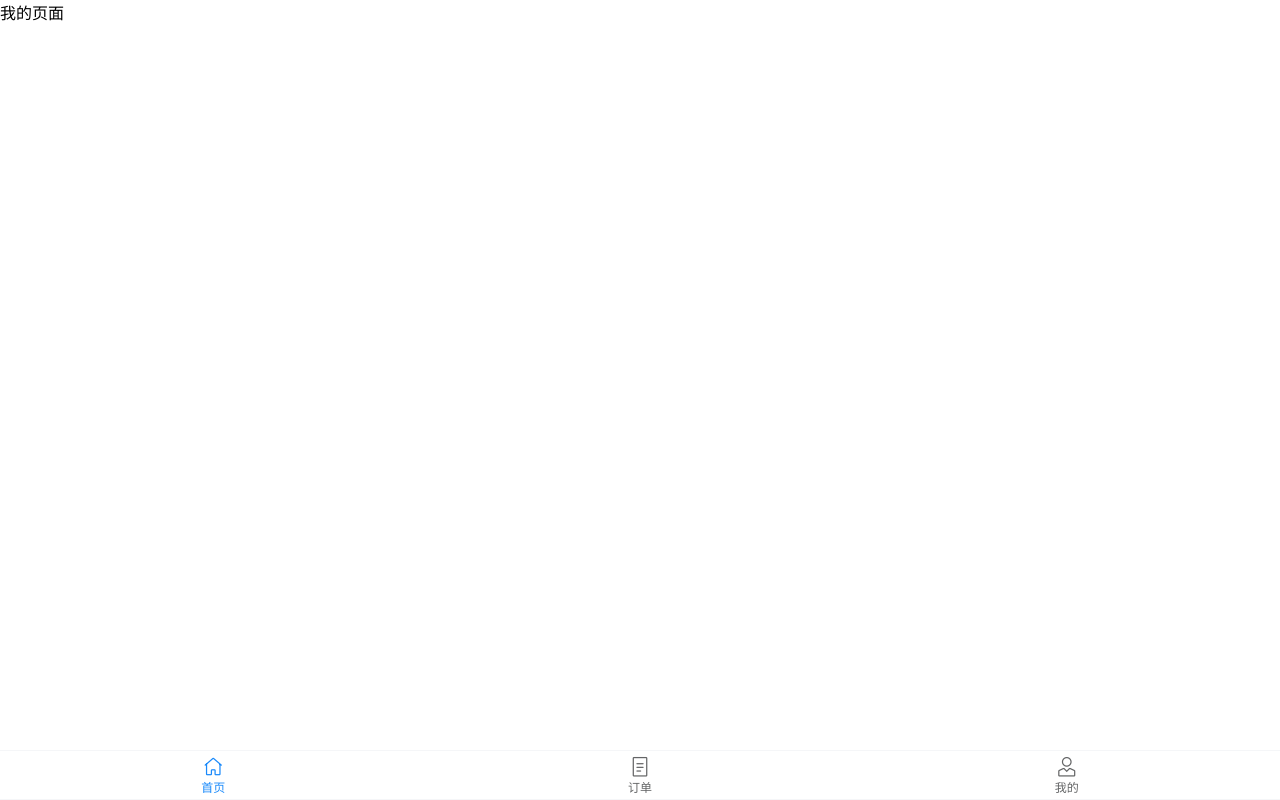
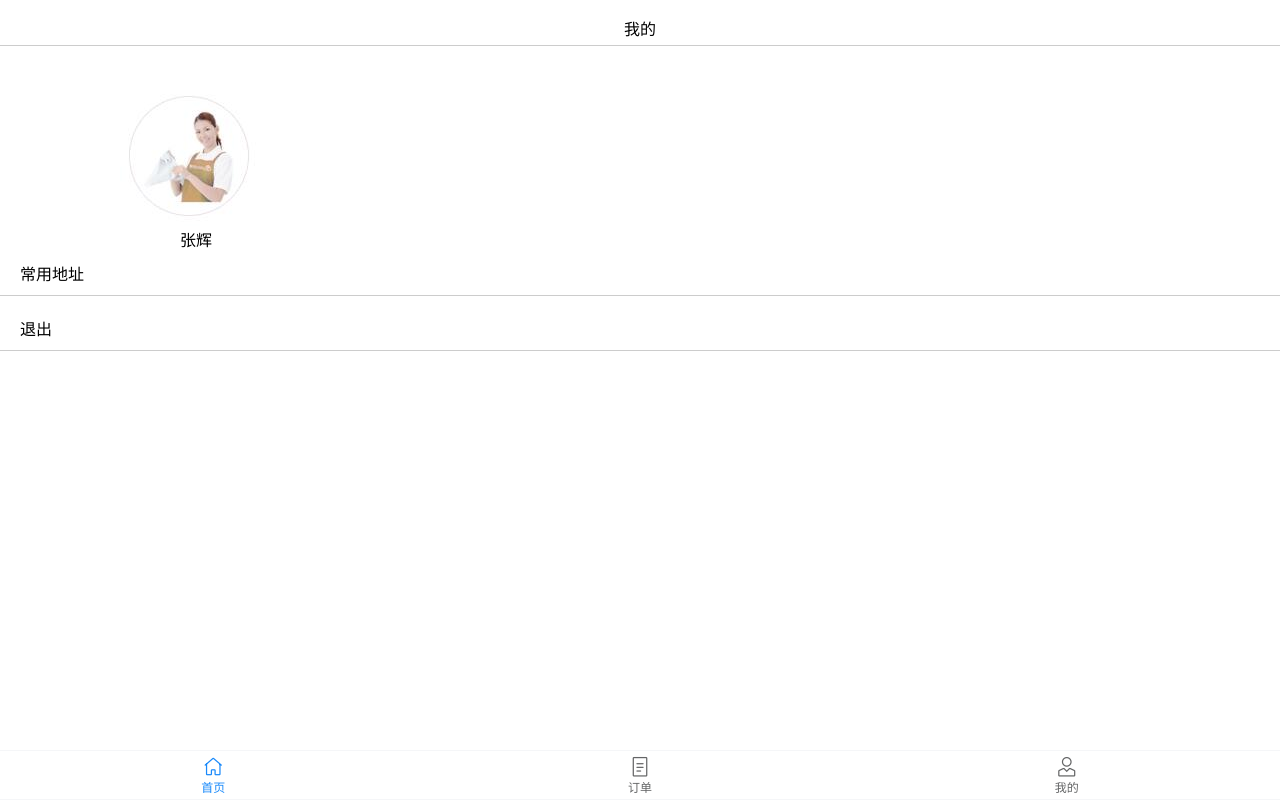
Before and after one commit to IceRing0/ej-vue-app, a Vue app: page /user in a window 1280 px wide. Built offline with nearby package versions, Linux system fonts and the light colour scheme.

Commit message:
李晓鹏上传我的页面

```diff
--- /dev/null
+++ b/src/pages/Address.vue
@@ -0,0 +1,40 @@
+<template>
+    <div>
+        <van-sticky>
+        <van-nav-bar
+            title="地址列表"
+            left-text="返回"
+            left-arrow
+            @click-left="onClickLeft"
+        />
+        </van-sticky>
+        <van-tabbar v-model="active">
+        <div class="confirm">
+            <span>确认</span>
+        </div>
+      </van-tabbar>
+    </div>
+</template>
+<script>
+export default {
+    methods:{
+         onClickLeft(){
+            this.$router.go(-1)
+        },
+    }
+}
+</script>
+<style scoped>
+    .confirm{
+        background-color: red;
+        width: 100%;
+        position: relative;
+    }
+    .confirm span{
+        color: white;
+        position: absolute;
+        left:45%;
+        top: 25%;
+
+    }
+</style>
--- a/src/pages/manager/User.vue
+++ b/src/pages/manager/User.vue
@@ -1,5 +1,64 @@
 <template>
   <div class="user">
-    我的页面
+    <div class="top-my">我的</div>
+    <div class="top-img">
+      <img src="../../assets/images/1.jpg" alt="">
+      <span>张辉</span>
+    </div>
+   <div class="address" @click="addressHandler">
+     <span>常用地址</span>
+   </div>
+   <div class="logout" @click="logoutHandler">
+     <span>退出 </span>
+   </div>
   </div>
 </template>
+<script>
+export default {
+  methods:{
+    logoutHandler(){
+      this.$router.push({name:"login"})
+    },
+    addressHandler(){
+       this.$router.push({name:"address"})
+    }
+
+  }
+}
+</script>
+<style scoped>
+  .top-my{
+    text-align: center;
+    margin-top: 1em;
+    padding-bottom: 5px;
+    border-bottom: 1px solid #ccc;
+  }
+  .top-img{
+    margin-top: 40px;
+  }
+  .top-img img{
+    margin: 0 0 20px 120px;
+
+  }
+  .top-img span{
+    margin-left:-80px;
+  }
+  .address{
+    margin: 10px 0 20px 0;
+    border-bottom: 1px solid #ccc;
+    padding-bottom: 10px;
+  }
+  .address span{
+    margin: 20px;
+
+  }
+  .logout{
+    margin: 10px 0 20px 0;
+    border-bottom: 1px solid #ccc;
+    padding-bottom: 10px;
+  }
+  .logout span{
+    margin: 20px;
+
+  }
+</style>
--- a/src/router/index.js
+++ b/src/router/index.js
@@ -29,6 +29,11 @@ const routes = [
     path: '/product',
     name: 'product',
     component: () => import('../pages/Product.vue')
+  },
+  {
+    path: '/address',
+    name: 'address',
+    component: () => import('../pages/Address.vue')
   }
 ]
 
```
Also changed, not shown: src/assets/images/1.jpg (added).
